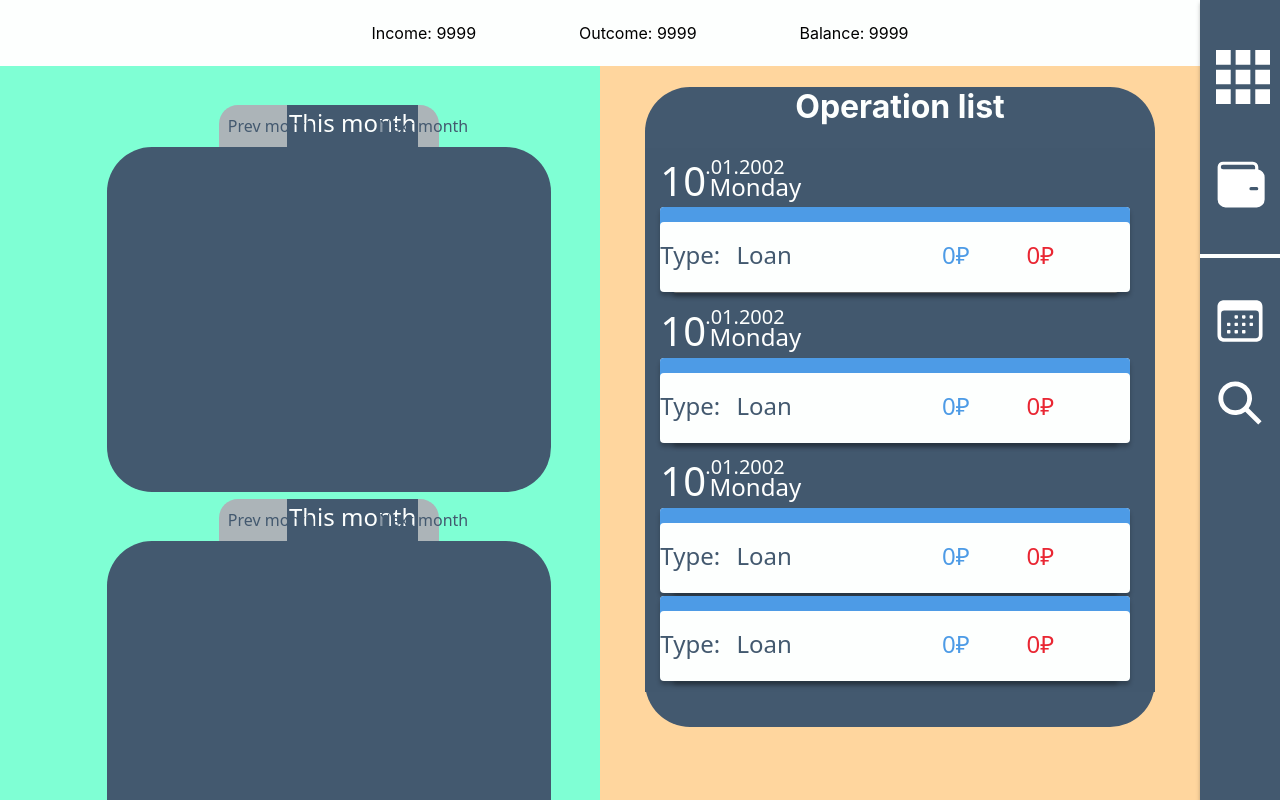
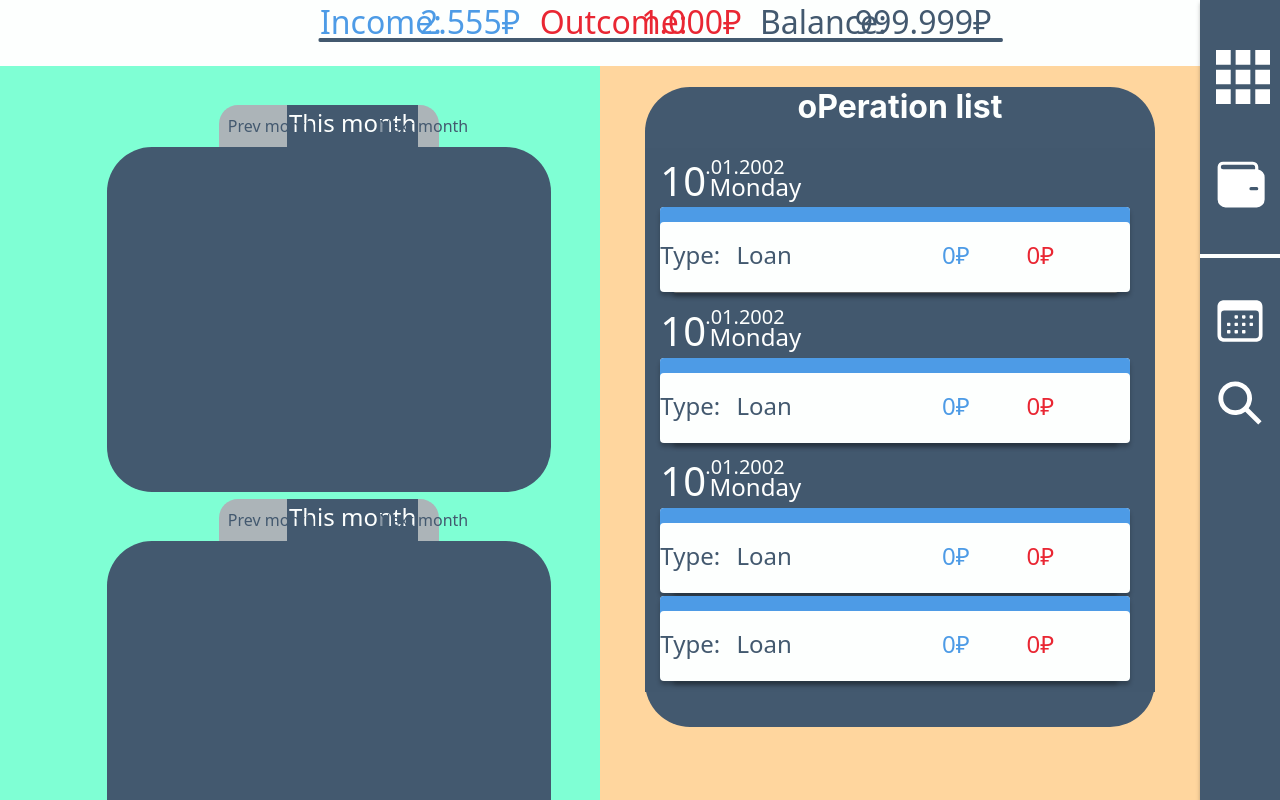
Before and after one commit to AllanPaton/WebFamilyBudget, a React (Create React App) app: page / in a window 1280 px wide. Built offline with nearby package versions, Linux system fonts and the light colour scheme.

Commit message:
fast_save

```diff
--- a/src/App.js
+++ b/src/App.js
@@ -4,6 +4,8 @@ import OperationDate from "./components/UI/OperationDate/OperationDate";
 import OperationInfo from "./components/UI/OperationInfo/OperationInfo";
 import Component1 from "./components/UI/Section4/Component1/Component1";
 import Section4 from "./components/UI/Section4/Section4";
+import OperationList from "./components/UI/OperationList";
+import HeaderFlexbarInfo from "./components/UI/Header-flexbar/Header-flexbar-info";
 
 function App() {
 
@@ -33,11 +35,7 @@ function App() {
 				      </div>
 				      <div className="main-app-container">
 					      <div className="app-header">
-						      <div className="flex-bar">
-							      <div>Income: 9999</div>
-							      <div>Outcome: 9999</div>
-							      <div>Balance: 9999</div>
-						      </div>
+							  <HeaderFlexbarInfo/>
 					      </div>
 					      <div className="main-app-content">
 								  <div className="flexbox-container">
@@ -58,32 +56,7 @@ function App() {
 								  </div>
 							  <div className="main-app-rightSlice">
 								  <div>
-									  <div className="listbox">
-										  <h1>Operation list</h1>
-										  <div className="operation-list">
-											  <div className="day-section">
-												  <OperationDate/>
-												  <OperationInfo/>
-											  </div>
-											  <div className="day-section">
-												  <OperationDate/>
-												  <OperationInfo/>
-											  </div>
-											  <div className="day-section">
-												  <OperationDate/>
-												  <OperationInfo/>
-												  <OperationInfo/>
-											  </div>
-											  <div className="day-section">
-												  <OperationDate/>
-												  <OperationInfo/>
-											  </div>
-											  <div className="day-section">
-												  <OperationDate/>
-												  <OperationInfo/>
-											  </div>
-										  </div>
-									  </div>
+									  <OperationList/>
 								  </div>
 							  </div>
 						  </div>
--- /dev/null
+++ b/src/components/UI/Header-flexbar/Header-flexbar-info.jsx
@@ -0,0 +1,25 @@
+import React from 'react';
+import { memo } from 'react';
+
+import resets from '.././_resets.module.css';
+import classes from './Header-flexbar-info.module.css';
+import { Line2Icon } from './Line2Icon';
+
+
+const HeaderFlexbarInfo = memo(function HeaderFlexbarInfo(props = {}) {
+    return (
+        <div className={`${resets.storybrainResets} ${classes.block}`}>
+            <div className={classes.line2}>
+                <Line2Icon className={classes.icon} />
+            </div>
+            <div className={classes._999999}>999.999₽</div>
+            <div className={classes.balance}>Balance:</div>
+            <div className={classes.income}>Income:</div>
+            <div className={classes.outcome}>Outcome:</div>
+            <div className={classes._100}>1.000₽</div>
+            <div className={classes._2555}>2.555₽</div>
+        </div>
+    )
+})
+
+export default HeaderFlexbarInfo;
--- /dev/null
+++ b/src/components/UI/Header-flexbar/Header-flexbar-info.module.css
@@ -0,0 +1,109 @@
+.block {
+    position: relative;
+    display: block;
+    width: 50%;
+    height: 60%;
+    margin: 0 auto;
+    align-content: normal;
+}
+.line2 {
+    position: absolute;
+    left: 0;
+    right: 3.6424%;
+    top: 100%;
+    bottom: 0%;
+    width: 873px;
+    max-width: 100%;
+    height: 4px;
+    max-height: 100%;
+    overflow: visible;
+}
+.icon {
+    width: 100%;
+    height: 100%;
+}
+._999999 {
+    color: #43596f;
+    font-size: 32px;
+    font-family: IBM Plex Sans, system-ui, -apple-system, 'Segoe UI', Roboto, 'Helvetica Neue', Arial, 'Noto Sans',
+    'Liberation Sans', sans-serif;
+    position: absolute;
+    left: 80.3167%;
+    right: 0%;
+    top: 0;
+    bottom: 0;
+    width: 178.3311px;
+    height: min-content;
+    flex-direction: column;
+}
+.balance {
+    color: #43596f;
+    font-size: 32px;
+    font-family: IBM Plex Sans, system-ui, -apple-system, 'Segoe UI', Roboto, 'Helvetica Neue', Arial, 'Noto Sans',
+    'Liberation Sans', sans-serif;
+    position: absolute;
+    left: 66.5563%;
+    right: 16.3575%;
+    top: 0;
+    bottom: 0;
+    width: 154.8013px;
+    height: min-content;
+    flex-direction: column;
+}
+.income {
+    color: #4d9be6;
+    font-size: 32px;
+    font-family: IBM Plex Sans, system-ui, -apple-system, 'Segoe UI', Roboto, 'Helvetica Neue', Arial, 'Noto Sans',
+    'Liberation Sans', sans-serif;
+    position: absolute;
+    left: 0;
+    right: 86.755%;
+    top: 0;
+    bottom: 0;
+    width: min-content;
+    height: min-content;
+    white-space: nowrap;
+    flex-direction: column;
+}
+.outcome {
+    color: #e92733;
+    font-size: 32px;
+    font-family: IBM Plex Sans, system-ui, -apple-system, 'Segoe UI', Roboto, 'Helvetica Neue', Arial, 'Noto Sans',
+    'Liberation Sans', sans-serif;
+    position: absolute;
+    left: 32.2296%;
+    right: 48.4971%;
+    top: 0;
+    bottom: 0;
+    width: 174.6159px;
+    height: min-content;
+    flex-direction: column;
+}
+._100 {
+    color: #e92733;
+    font-size: 32px;
+    font-family: IBM Plex Sans, system-ui, -apple-system, 'Segoe UI', Roboto, 'Helvetica Neue', Arial, 'Noto Sans',
+    'Liberation Sans', sans-serif;
+    position: absolute;
+    left: 47.7845%;
+    right: 37.7264%;
+    top: 0;
+    bottom: 0;
+    width: 131.2715px;
+    height: min-content;
+    flex-direction: column;
+}
+._2555 {
+    color: #4d9be6;
+    font-size: 32px;
+    font-family: IBM Plex Sans, system-ui, -apple-system, 'Segoe UI', Roboto, 'Helvetica Neue', Arial, 'Noto Sans',
+    'Liberation Sans', sans-serif;
+    position: absolute;
+    left: 13.2019%;
+    right: 72.309%;
+    top: 0;
+    bottom: 0;
+    width: 131.2715px;
+    height: min-content;
+    flex-direction: column;
+}
--- /dev/null
+++ b/src/components/UI/Header-flexbar/Line2Icon.jsx
@@ -0,0 +1,21 @@
+import React from 'react';
+import {memo} from "react";
+
+const Line2Icon = props => (
+    <svg
+        preserveAspectRatio="none"
+        viewBox="0 0 820 4"
+        fill="none"
+        xmlns="http://www.w3.org/2000/svg"
+        {...props}
+    >
+        <path
+            d="M0 0L873 1.25774e-08"
+            stroke="#43596F"
+            strokeWidth={4}
+            strokeLinecap="round"
+        />
+    </svg>
+)
+const Memo = memo(Line2Icon)
+export { Memo as Line2Icon }
--- /dev/null
+++ b/src/components/UI/OperationList.jsx
@@ -0,0 +1,36 @@
+import React from 'react';
+import OperationDate from "./OperationDate/OperationDate";
+import OperationInfo from "./OperationInfo/OperationInfo";
+
+const OperationList = () => {
+    return (
+        <div className="listbox">
+            <h1>oPeration list</h1>
+            <div className="operation-list">
+                <div className="day-section">
+                    <OperationDate/>
+                    <OperationInfo/>
+                </div>
+                <div className="day-section">
+                    <OperationDate/>
+                    <OperationInfo/>
+                </div>
+                <div className="day-section">
+                    <OperationDate/>
+                    <OperationInfo/>
+                    <OperationInfo/>
+                </div>
+                <div className="day-section">
+                    <OperationDate/>
+                    <OperationInfo/>
+                </div>
+                <div className="day-section">
+                    <OperationDate/>
+                    <OperationInfo/>
+                </div>
+            </div>
+        </div>
+    );
+};
+
+export default OperationList;
```
